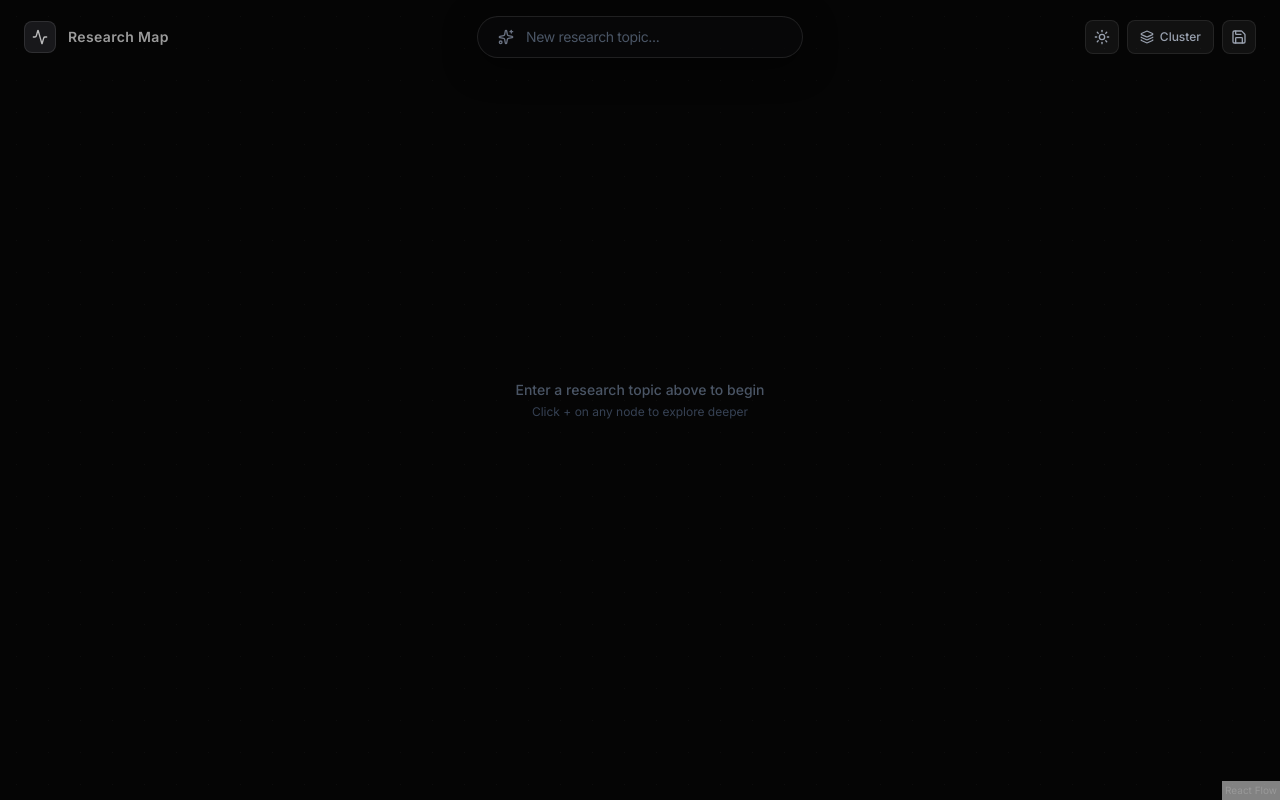
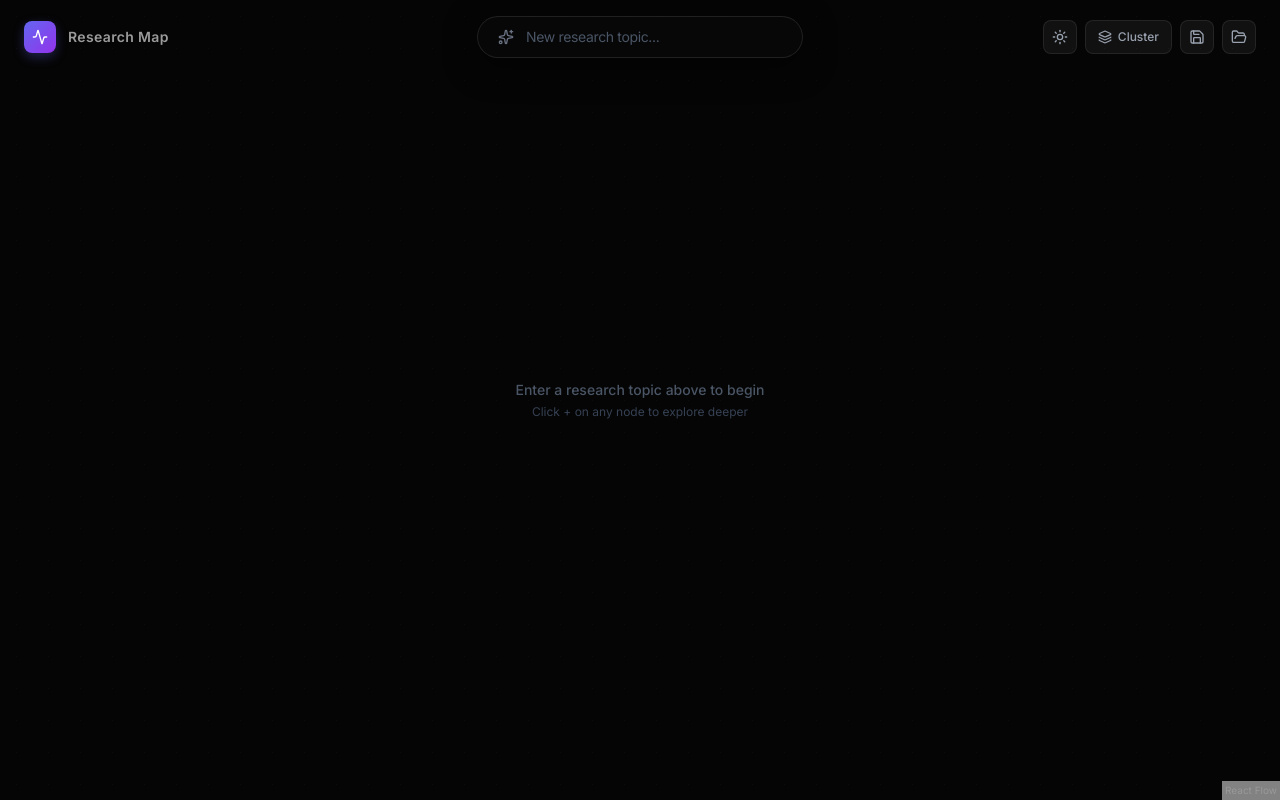
Before and after one commit to Flaegi/research-tool, a React (Vite) app: page / in a window 1280 px wide. Built offline with nearby package versions, Linux system fonts and the light colour scheme.

Commit message:
feat: favicon (solid indigo SVG), localStorage save/load, gradient header logo, explore direction hints, expanded topic library

```diff
--- a/src/App.tsx
+++ b/src/App.tsx
@@ -1,8 +1,8 @@
 // Main application — node-based research environment.
 // Visualizes a research conversation as an interactive knowledge map.
 // ClusterZone nodes define territories; ConceptNode cards show research items.
-import React, { useState, useCallback } from 'react';
-import { Activity, Sparkles, Sun, Moon, Save, Layers } from 'lucide-react';
+import React, { useState, useCallback, useEffect, useRef } from 'react';
+import { Activity, Sparkles, Sun, Moon, Save, Layers, FolderOpen } from 'lucide-react';
 import { useTheme } from 'next-themes';
 import { ViewModeContext } from './context';
 import {
@@ -15,6 +15,8 @@ import { ConceptNode } from './components/concept-node';
 import { ClusterZone } from './components/cluster-zone';
 
 // ----- Constants -----
+
+const STORAGE_KEY = 'research-tool-graph-v1';
 
 /** Muted cartographic palette — like map biomes, no neon */
 const CLUSTER_PALETTE: Array<{ color: string; pattern: 'diagonal' | 'dots' | 'crosshatch' | 'waves' | 'none' }> = [
@@ -45,7 +47,6 @@ const ZONE_PADDING = 280;
  */
 const expandTopic = (topic: string, depth: number = 0): string[] => {
   const t = topic.toLowerCase();
-  // Domain-specific expansions for common seeds
   const expansions: Record<string, string[]> = {
     quantum: ['Quantum Entanglement', 'Quantum Decoherence', 'Topological Qubits', 'Quantum Error Correction'],
     biology: ['Epigenetics', 'Synthetic Biology', 'Proteomics', 'Microbiome Dynamics'],
@@ -55,9 +56,12 @@ const expandTopic = (topic: string, depth: number = 0): string[] => {
     neuro: ['Predictive Coding', 'Neuroplasticity', 'Default Mode Network', 'Synaptic Pruning'],
     space: ['Orbital Mechanics', 'Dark Matter Distribution', 'Exoplanet Atmospheres', 'Solar Wind Dynamics'],
     evolution: ['Punctuated Equilibrium', 'Sexual Selection', 'Horizontal Gene Transfer', 'Niche Construction'],
+    consciousness: ['Global Workspace Theory', 'Integrated Information', 'Phenomenal Binding', 'Neural Correlates'],
+    language: ['Morphosyntax', 'Semantic Compositionality', 'Embodied Cognition', 'Proto-Language Origins'],
+    energy: ['Solid-State Batteries', 'Fusion Confinement', 'Grid-Scale Storage', 'Thermoelectric Efficiency'],
+    material: ['Metamaterials', 'Topological Insulators', 'Amorphous Alloys', 'Self-Healing Polymers'],
   };
 
-  // Find a matching key
   const matchKey = Object.keys(expansions).find(k => t.includes(k));
   if (matchKey) return expansions[matchKey];
 
@@ -68,8 +72,49 @@ const expandTopic = (topic: string, depth: number = 0): string[] => {
   return suffixes.slice(0, 4).map(s => `${root} — ${s}`);
 };
 
+/**
+ * Returns 2-3 smart explore suggestions for a given node topic.
+ * Shown as quick-action chips in the node header after expansion.
+ */
+const getSuggestedDirections = (topic: string): string[] => {
+  const t = topic.toLowerCase();
+  if (t.includes('quantum')) return ['Measure effects', 'Compare models', 'Find applications'];
+  if (t.includes('ai') || t.includes('model')) return ['Trace limitations', 'Compare architectures', 'Find edge cases'];
+  if (t.includes('climate') || t.includes('carbon')) return ['Scale projections', 'Policy links', 'Opposing views'];
+  if (t.includes('bio') || t.includes('gene')) return ['Clinical trials', 'Ethical implications', 'Evolutionary roots'];
+  return ['Zoom out', 'Find contradictions', 'Historical perspective'];
+};
+
 const generateNodeConcept = (title: string): string => {
   return `Research node exploring the structural and conceptual dimensions of "${title}". Click + to dive deeper and generate sub-hypotheses.`;
+};
+
+// ----- Persistence helpers -----
+
+/**
+ * Saves the current graph state to localStorage.
+ * Strips functions from node data before serialization.
+ */
+const saveGraph = (nodes: any[], edges: any[]) => {
+  const stripped = nodes.map(n => ({
+    ...n,
+    data: { ...n.data, onExplore: undefined },
+  }));
+  localStorage.setItem(STORAGE_KEY, JSON.stringify({ nodes: stripped, edges }));
+};
+
+/**
+ * Loads graph state from localStorage.
+ * Returns null if nothing is stored.
+ */
+const loadGraph = (): { nodes: any[]; edges: any[] } | null => {
+  try {
+    const raw = localStorage.getItem(STORAGE_KEY);
+    if (!raw) return null;
+    return JSON.parse(raw);
+  } catch {
+    return null;
+  }
 };
 
 // ----- Node Types -----
@@ -79,6 +124,20 @@ const nodeTypes = {
   clusterZone: ClusterZone,
 };
 
+// ----- Toast notification -----
+
+function Toast({ message, onDone }: { message: string; onDone: () => void }) {
+  useEffect(() => {
+    const t = setTimeout(onDone, 2200);
+    return () => clearTimeout(t);
+  }, [onDone]);
+  return (
+    <div className="absolute bottom-6 left-1/2 -translate-x-1/2 z-50 px-4 py-2.5 rounded-full bg-zinc-900 border border-white/10 text-sm text-gray-300 shadow-xl backdrop-blur-xl animate-fade-in pointer-events-none">
+      {message}
+    </div>
+  );
+}
+
 // ----- Editor Canvas -----
 
 function EditorCanvas() {
@@ -86,11 +145,23 @@ function EditorCanvas() {
   const [nodes, setNodes] = useState<any[]>([]);
   const [edges, setEdges] = useState<any[]>([]);
   const [inputValue, setInputValue] = useState('');
-  // useRef avoids stale closure in handleExplore callback
-  const clusterIndexRef = React.useRef(0);
+  const [toast, setToast] = useState<string | null>(null);
+  const clusterIndexRef = useRef(0);
 
   const { theme, setTheme } = useTheme();
   const { fitView, setViewport } = useReactFlow();
+
+  /**
+   * Re-attaches the onExplore callback after loading from storage
+   * (functions cannot be serialized to JSON).
+   */
+  const rehydrateNodes = useCallback((rawNodes: any[]) => {
+    return rawNodes.map(n => ({
+      ...n,
+      data: { ...n.data, onExplore: handleExplore },
+    }));
+    // eslint-disable-next-line react-hooks/exhaustive-deps
+  }, []);
 
   /**
    * Core expand function — called when user clicks "+" on a node.
@@ -105,15 +176,14 @@ function EditorCanvas() {
       const parentTitle: string = parentNode.data.title;
       const parentDepth: number = parentNode.data.depth ?? 0;
       const suggestions = expandTopic(parentTitle, parentDepth);
+      const exploreHints = getSuggestedDirections(parentTitle);
 
-      // Pick cluster palette (cycle through)
       const paletteEntry = CLUSTER_PALETTE[clusterIndexRef.current % CLUSTER_PALETTE.length];
       clusterIndexRef.current += 1;
       const zoneId = `zone-${nodeId}-${Date.now()}`;
 
       const angleStep = (2 * Math.PI) / suggestions.length;
-      const angleOffset = -Math.PI / 2; // start top
-      // Decrease radius with depth: root=500, depth1=400, depth2=320...
+      const angleOffset = -Math.PI / 2;
       const spawnRadius = BASE_SPAWN_RADIUS * Math.pow(0.8, parentDepth);
 
       const childNodes = suggestions.map((suggestion, i) => {
@@ -136,7 +206,16 @@ function EditorCanvas() {
         };
       });
 
-      // Dynamic zone sizing: fit to actual bounding box of children
+      // Update parent node to show explore hints
+      const updatedParent = {
+        ...parentNode,
+        data: {
+          ...parentNode.data,
+          subtopics: exploreHints,
+          onExplore: handleExplore,
+        },
+      };
+
       const xs = childNodes.map(n => n.position.x);
       const ys = childNodes.map(n => n.position.y);
       const minX = Math.min(...xs);
@@ -162,10 +241,9 @@ function EditorCanvas() {
         draggable: true,
       };
 
-      // New edges: parent → children (map road style)
       setEdges((eds) => [
         ...eds,
-        ...childNodes.map((child, i) => ({
+        ...childNodes.map((child) => ({
           id: `edge-${nodeId}-${child.id}`,
           source: nodeId,
           target: child.id,
@@ -173,11 +251,10 @@ function EditorCanvas() {
         })),
       ]);
 
-      // Copy research prompt to clipboard for chat integration
       const prompt = `Researche das Thema "${parentTitle}" in der Tiefe. Leite daraus folgende Unterthemen her: ${suggestions.join(', ')}. Gib mir zu jedem eine kurze, präzise Research-Erklärung.`;
       navigator.clipboard.writeText(prompt).catch(() => {});
 
-      return [zoneNode, ...childNodes, ...nds];
+      return [zoneNode, ...childNodes, ...nds.filter(n => n.id !== nodeId), updatedParent];
     });
 
     setTimeout(() => fitView({ duration: 900, padding: 0.15 }), 80);
@@ -208,6 +285,29 @@ function EditorCanvas() {
     clusterIndexRef.current = 0;
     setInputValue('');
     setTimeout(() => fitView({ duration: 800, maxZoom: 1.2 }), 100);
+  };
+
+  /** Save graph to localStorage */
+  const handleSave = () => {
+    saveGraph(nodes, edges);
+    setToast('Graph saved ✓');
+  };
+
+  /** Load graph from localStorage */
+  const handleLoad = () => {
+    const saved = loadGraph();
+    if (!saved) {
+      setToast('Nothing saved yet');
+      return;
+    }
+    const rehydrated = saved.nodes.map(n => ({
+      ...n,
+      data: { ...n.data, onExplore: handleExplore },
+    }));
+    setNodes(rehydrated);
+    setEdges(saved.edges);
+    setTimeout(() => fitView({ duration: 800, padding: 0.15 }), 100);
+    setToast('Graph loaded ✓');
   };
 
   const onNodesChange = useCallback(
@@ -297,10 +397,13 @@ function EditorCanvas() {
 
       {/* Header */}
       <header className="absolute top-0 left-0 right-0 px-6 py-5 flex justify-between items-center z-20 pointer-events-none">
-        {/* Logo */}
+        {/* Logo — matches favicon */}
         <div className="flex items-center gap-3 pointer-events-auto">
-          <div className="w-8 h-8 rounded-lg bg-zinc-900 border border-white/10 flex items-center justify-center">
-            <Activity className="w-4 h-4 text-white/70" />
+          <div
+            className="w-8 h-8 rounded-lg flex items-center justify-center"
+            style={{ background: 'linear-gradient(135deg, #6366f1, #9333ea)', boxShadow: '0 4px 12px rgba(99,102,241,0.3)' }}
+          >
+            <Activity className="w-4 h-4 text-white" />
           </div>
           <span className="text-sm font-semibold text-white/60 tracking-wide">Research Map</span>
         </div>
@@ -339,8 +442,22 @@ function EditorCanvas() {
             <span>{viewMode === 'detailed' ? 'Cluster' : 'Detail'}</span>
           </button>
 
-          <button className="p-2 rounded-lg bg-white/5 hover:bg-white/10 border border-white/8 transition-colors text-gray-400">
+          {/* Save */}
+          <button
+            onClick={handleSave}
+            title="Save graph"
+            className="p-2 rounded-lg bg-white/5 hover:bg-white/10 border border-white/8 transition-colors text-gray-400 hover:text-indigo-400"
+          >
             <Save className="w-4 h-4" />
+          </button>
+
+          {/* Load */}
+          <button
+            onClick={handleLoad}
+            title="Load saved graph"
+            className="p-2 rounded-lg bg-white/5 hover:bg-white/10 border border-white/8 transition-colors text-gray-400 hover:text-indigo-400"
+          >
+            <FolderOpen className="w-4 h-4" />
           </button>
         </div>
       </header>
@@ -351,9 +468,15 @@ function EditorCanvas() {
           <div className="text-center">
             <p className="text-gray-600 text-sm font-medium">Enter a research topic above to begin</p>
             <p className="text-gray-700 text-xs mt-1">Click + on any node to explore deeper</p>
+            {loadGraph() && (
+              <p className="text-indigo-500/60 text-xs mt-3">↑ Load your saved session from the toolbar</p>
+            )}
           </div>
         </div>
       )}
+
+      {/* Toast notifications */}
+      {toast && <Toast message={toast} onDone={() => setToast(null)} />}
     </div>
   );
 }
```
Also changed, not shown: index.html (+2 -1 lines), 2 other files (tests, documents, lock files or other folders).
